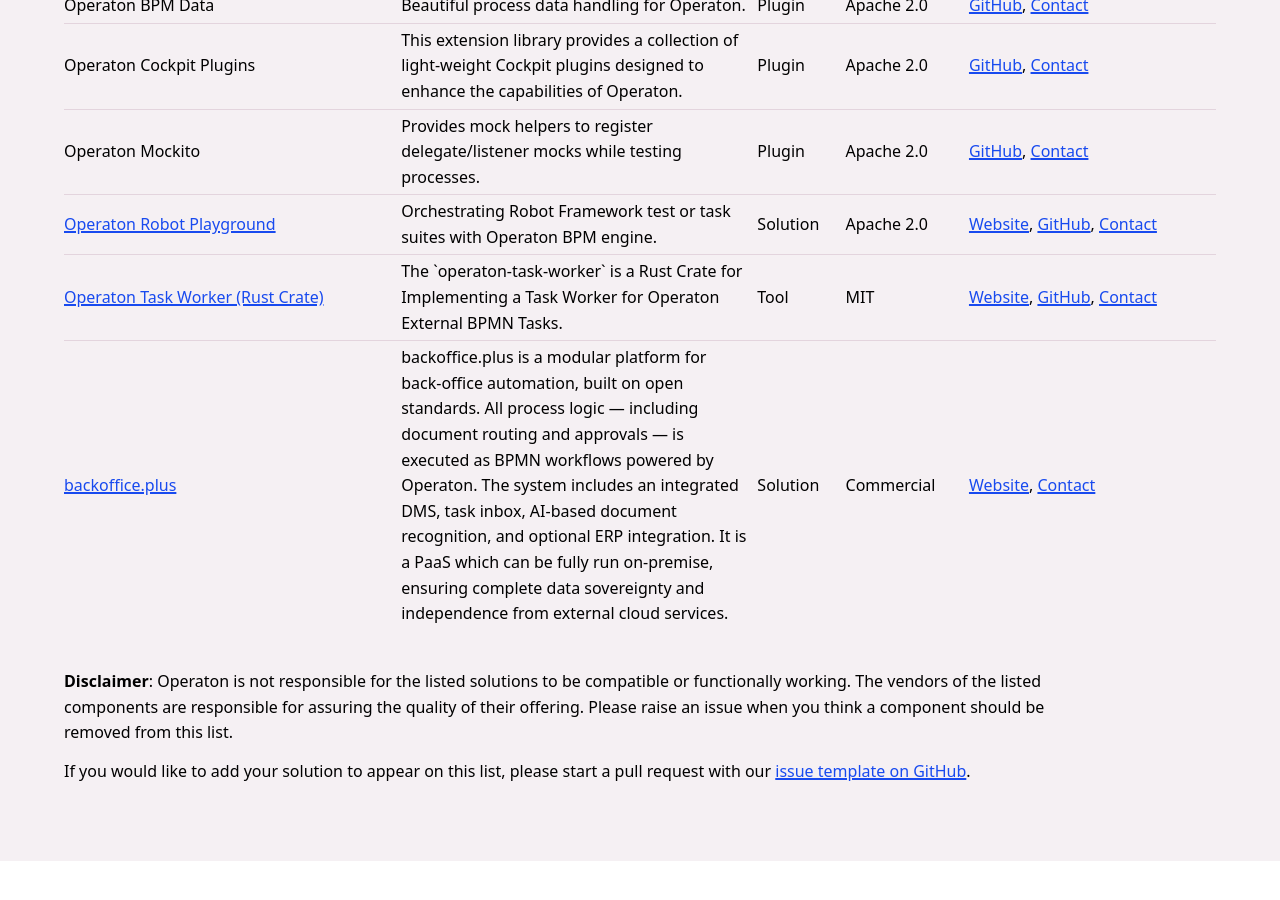
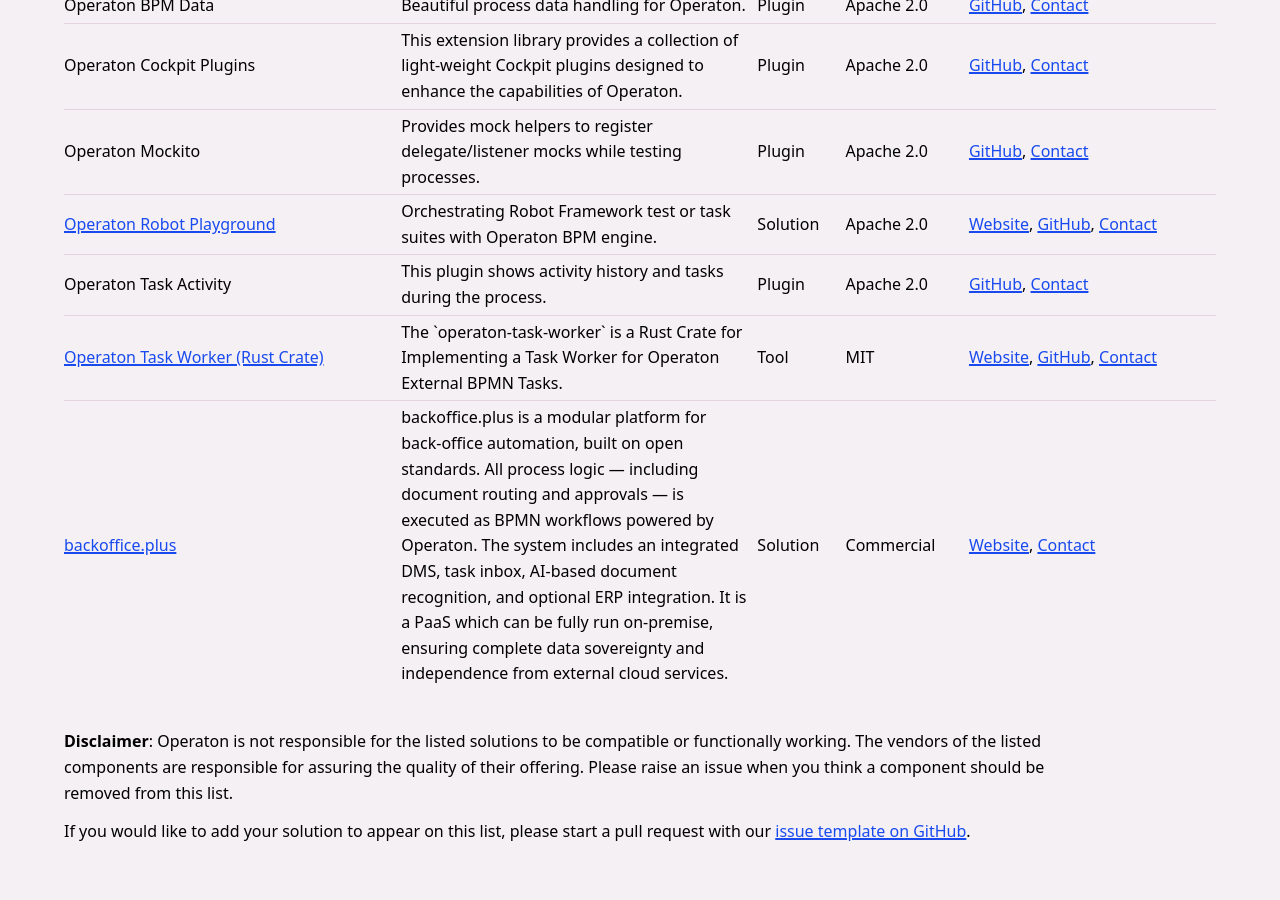
Before and after one commit to operaton/operaton.org, a Jekyll site: the page built from hub.html, in a window 1280 px wide and 900 px high, scrolled down 462 px. Built offline with Jekyll 4.4.1, drawn with Linux system fonts in a browser that asks for light colours.

Commit message:
feat(hub): Add Operaton Task Activity Plugin (#69)

```diff
--- a/_data/hub-items.yml
+++ b/_data/hub-items.yml
@@ -75,3 +75,13 @@
       url: https://github.com/reckel-jm/operaton-task-worker
     - label: Contact
       url: "https://github.com/reckel-jm"
+- name: Operaton Task Activity
+  description: >-
+    This plugin shows activity history and tasks during the process.
+  type: 1
+  license: 2
+  links:
+    - label: GitHub
+      url: https://github.com/ambientelivre/operaton-task-activity-plugin
+    - label: Contact
+      url: "https://www.ambientelivre.com.br/contato.html"
```
